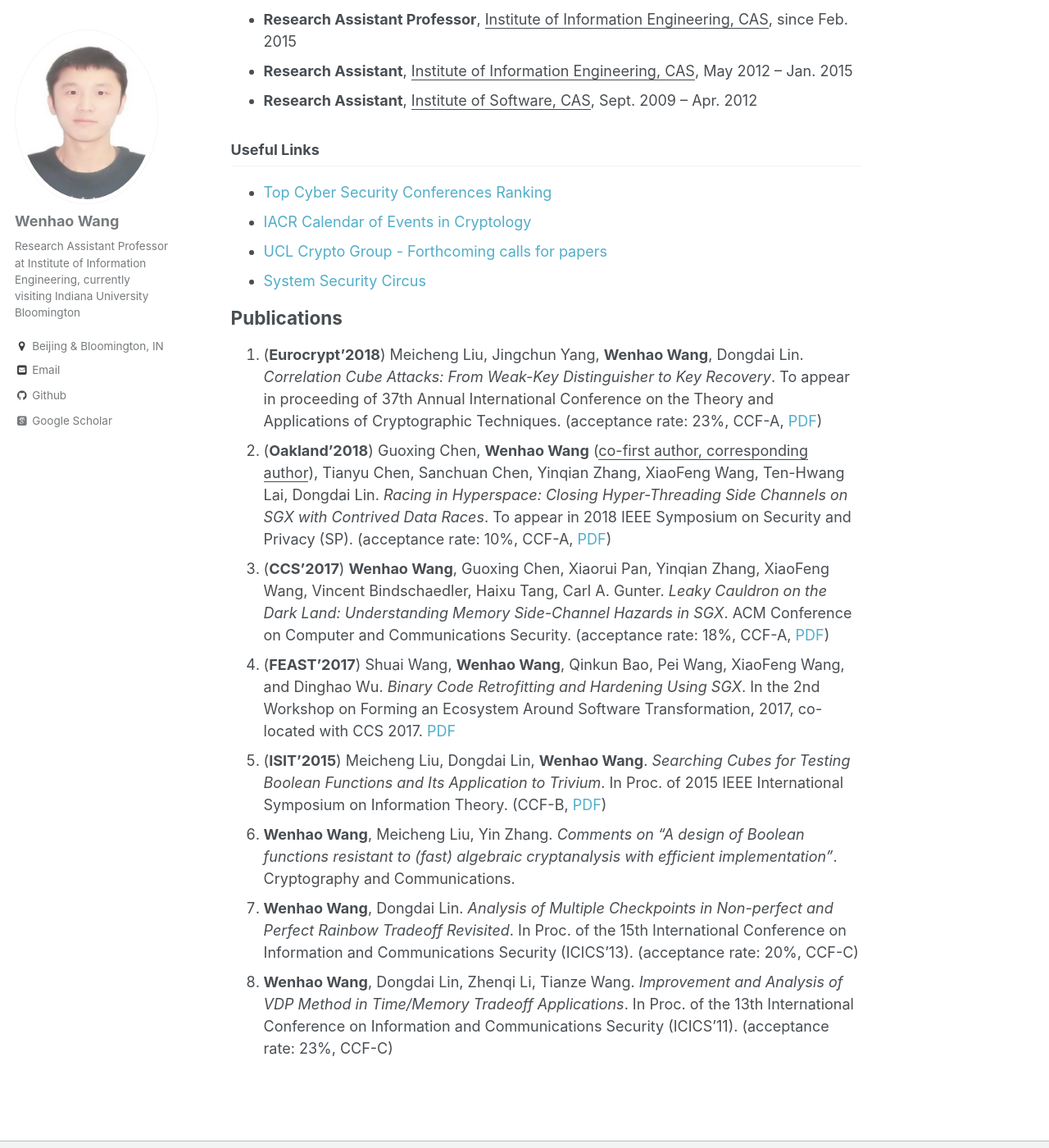
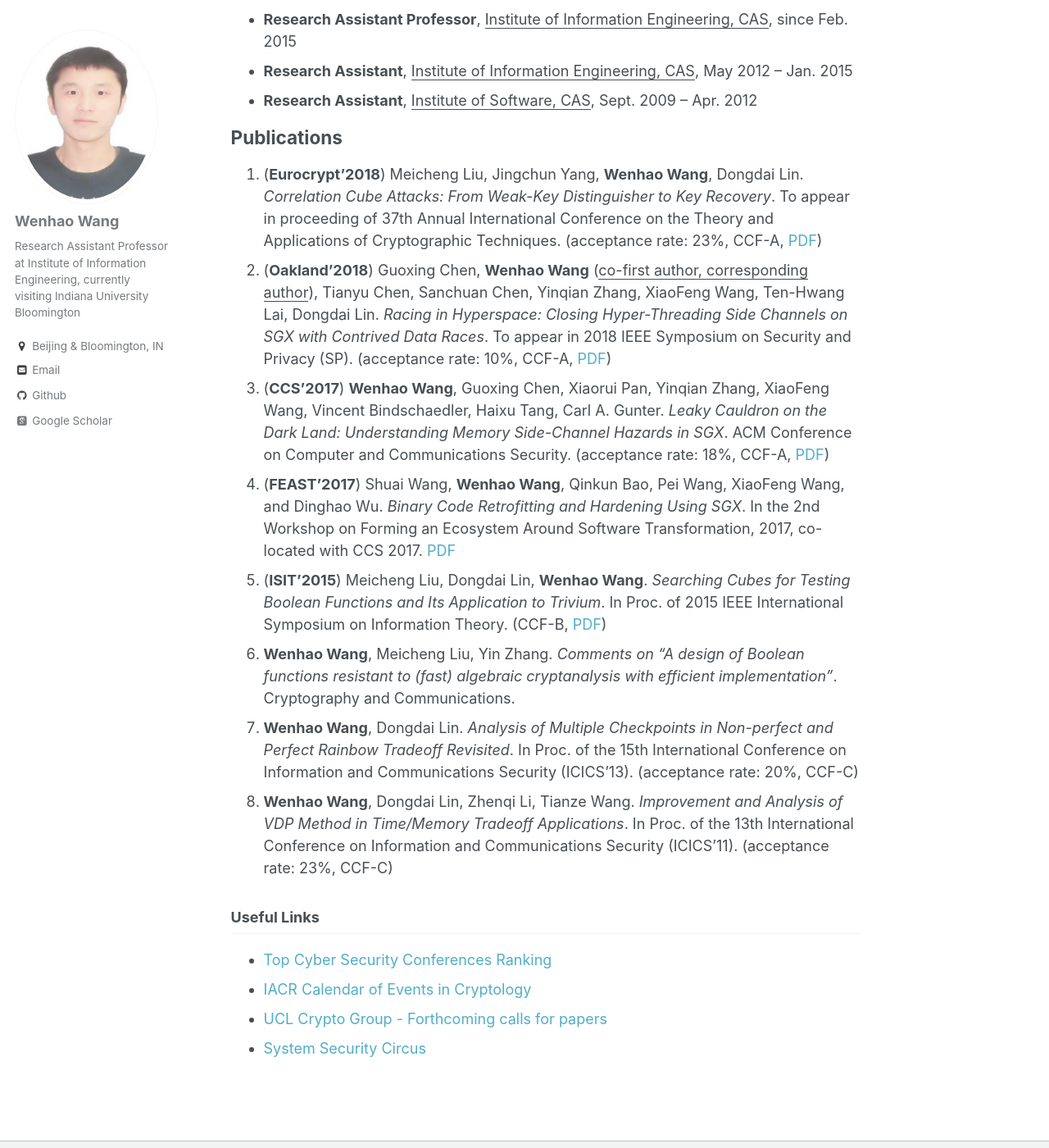
Before and after one commit to wenhao19/heartever.github.io, a Jekyll site: the page built from _pages/about.md, in a window 1280 px wide and 1400 px high, scrolled down 485 px. Shown: the whole window at 82% size. Built offline with Jekyll 4.4.1, drawn with Linux system fonts in a browser that asks for light colours; some web fonts are replaced; part of the change alters nothing that is shown.

```diff
--- a/_pages/about.md
+++ b/_pages/about.md
@@ -21,13 +21,6 @@ Working Experience
 * **Research Assistant**, <ins>Institute of Information Engineering, CAS</ins>, May 2012 – Jan. 2015
 * **Research Assistant**, <ins>Institute of Software, CAS</ins>, Sept. 2009 – Apr. 2012
 
-Useful Links
-------
-* [Top Cyber Security Conferences Ranking](http://jianying.space/conference-ranking.html)
-* [IACR Calendar of Events in Cryptology](https://www.iacr.org/events/)
-* [UCL Crypto Group - Forthcoming calls for papers](https://uclouvain.be/crypto/callforpapers/forthcoming)
-* [System Security Circus](http://s3.eurecom.fr/~balzarot/notes/top4/index.html)
-
 Publications
 ======
 1. (**Eurocrypt'2018**) Meicheng Liu, Jingchun Yang, **Wenhao Wang**, Dongdai Lin. _Correlation Cube Attacks: From Weak-Key Distinguisher to Key Recovery_. To appear in proceeding of 37th Annual International Conference on the Theory and Applications of Cryptographic Techniques. (acceptance rate: 23%, CCF-A, [PDF](https://heartever.github.io/files/correlation.pdf))
@@ -38,3 +31,10 @@ Publications
 1. **Wenhao Wang**, Meicheng Liu, Yin Zhang. _Comments on “A design of Boolean functions resistant to (fast) algebraic cryptanalysis with efficient implementation”_. Cryptography and Communications.
 1. **Wenhao Wang**, Dongdai Lin. _Analysis of Multiple Checkpoints in Non-perfect and Perfect Rainbow Tradeoff Revisited_. In Proc. of the 15th International Conference on Information and Communications Security (ICICS'13). (acceptance rate: 20%, CCF-C)
 1. **Wenhao Wang**, Dongdai Lin, Zhenqi Li, Tianze Wang. _Improvement and Analysis of VDP Method in Time/Memory Tradeoff Applications_. In Proc. of the 13th International Conference on Information and Communications Security (ICICS'11). (acceptance rate: 23%, CCF-C)
+
+Useful Links
+------
+* [Top Cyber Security Conferences Ranking](http://jianying.space/conference-ranking.html)
+* [IACR Calendar of Events in Cryptology](https://www.iacr.org/events/)
+* [UCL Crypto Group - Forthcoming calls for papers](https://uclouvain.be/crypto/callforpapers/forthcoming)
+* [System Security Circus](http://s3.eurecom.fr/~balzarot/notes/top4/index.html)
```
